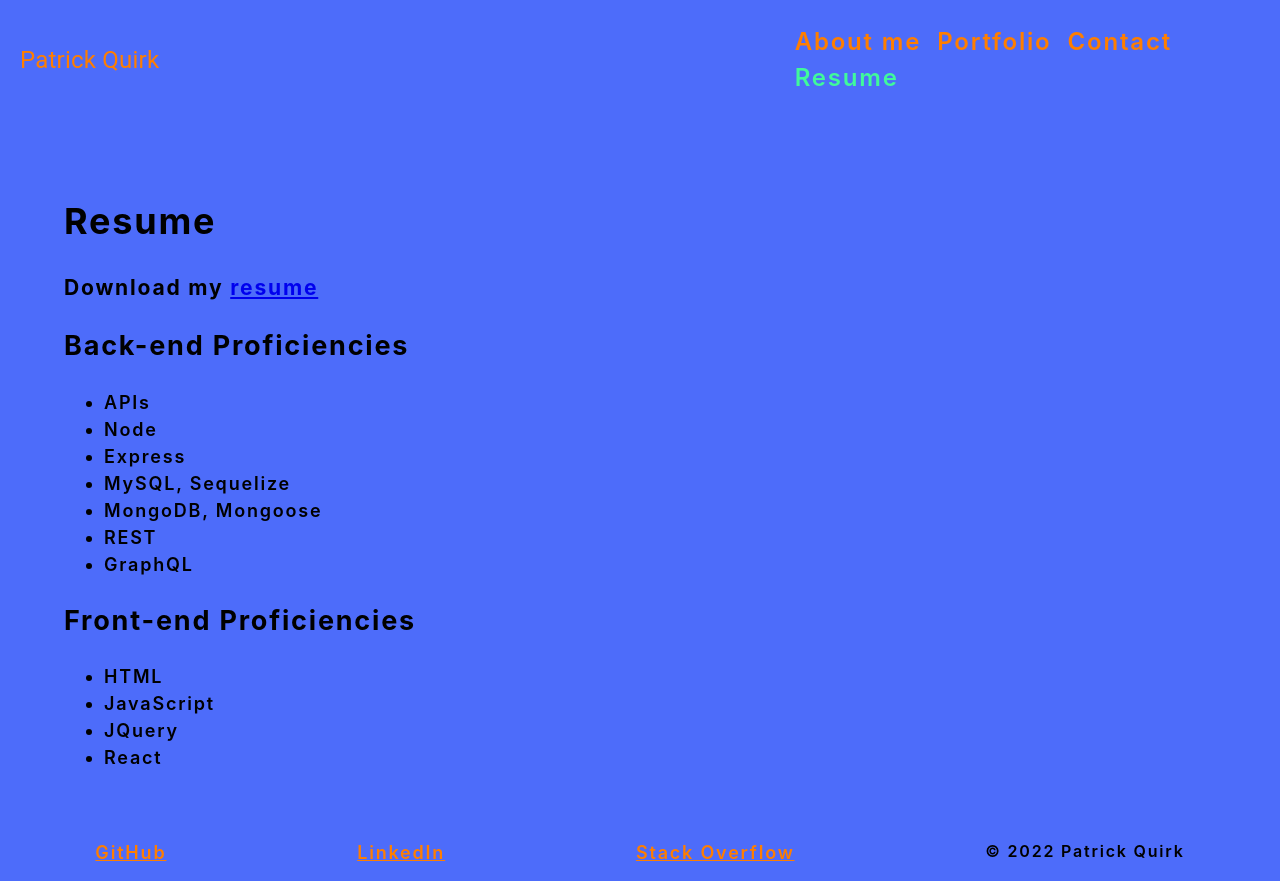
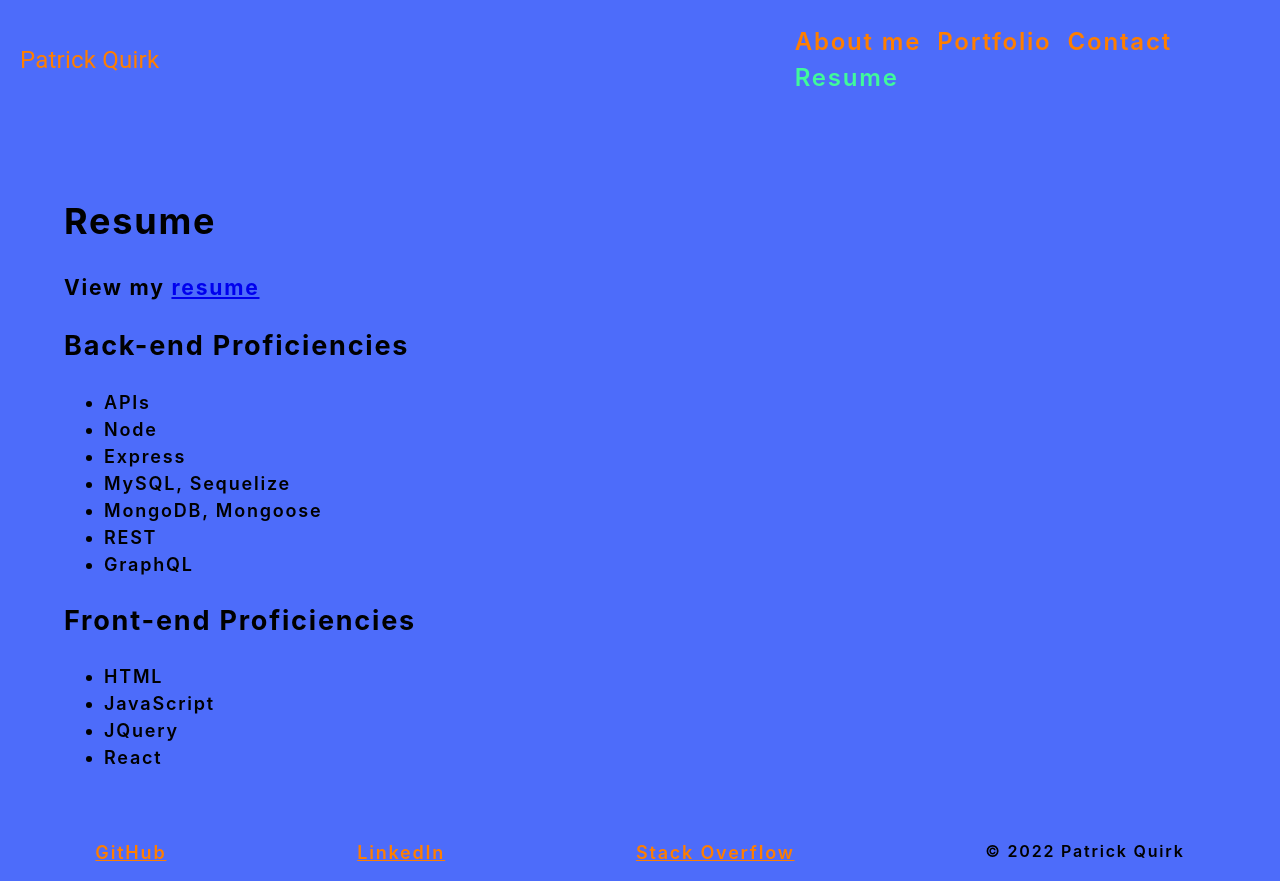
Before and after one commit to PatrickLQuirk/react-portfolio, a React (Create React App) app: page / in a window 1280 px wide. Both pictures are taken after a click on the element "Resume". Built offline with nearby package versions, Linux system fonts and the light colour scheme.

Commit message:
updated linkedin and resume links

```diff
--- a/src/components/Footer/index.js
+++ b/src/components/Footer/index.js
@@ -4,7 +4,7 @@
     return (
         <footer>
             <a href="https://github.com/PatrickLQuirk">GitHub</a>
-            <a href="www.linkedin.com/in/patrick-quirk-5581411a6">LinkedIn</a>
+            <a href="https://www.linkedin.com/in/patrick-quirk-5581411a6">LinkedIn</a>
             <a href="https://stackoverflow.com/users/18013832/patrick-quirk">Stack Overflow</a>
             <span>
                 © 2022 Patrick Quirk
--- a/src/pages/Resume.js
+++ b/src/pages/Resume.js
@@ -5,7 +5,7 @@
         <main>
             <h1>Resume</h1>
 
-            <h3>Download my <a href="../assets/Resume.pdf" download>resume</a></h3>
+            <h3>View my <a href="https://drive.google.com/file/d/1WsyXrcAFPSko0lauMsn9GBH6qTgUz2iY/view?usp=sharing">resume</a></h3>
 
             <h2>Back-end Proficiencies</h2>
             <ul>
```
